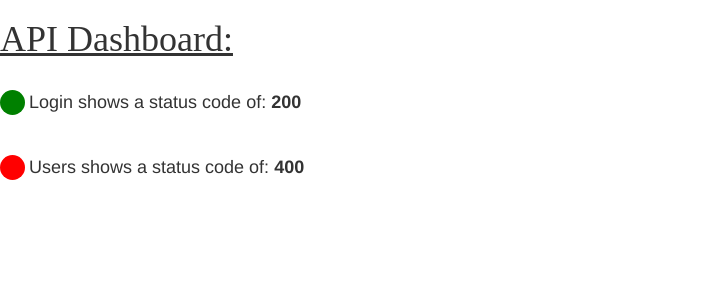
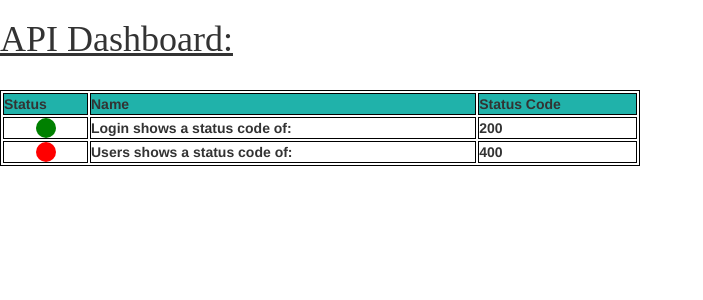
Before and after one commit to Ryan-Craven-QA/SplonkoReports, a Flask app: page / in a window 1280 px wide. Shown: the part 122-422 px from the top of the page, without its empty margins (0-703 px from the left). Run offline with Flask 2, Linux system fonts and the light colour scheme; the visitor is signed in with stand-in values (Sample User, id 1); data comes from the database, SQL or seed files in the repository; both versions use the stored data as it was after the commit; some libraries are stand-ins or nearby versions.

Commit message:
Updated more css to get a table that I liked - still using hardcoded data.

```diff
--- a/app/static/css/main.css
+++ b/app/static/css/main.css
@@ -1,17 +1,27 @@
-.dot200 {
-  height: 25px;
-  width: 25px;
-  background-color: green;
-  border-radius: 50%;
-  display: inline-block;
+.circle200{
+  background-color:green;
+  display:block;
+  height:20px;
+  width:20px;
+  border-radius:50%;
+  margin:auto;
+  color: green;
+  line-height:50px;
+  text-align:center
+
 }
 
-.dot400 {
-  height: 25px;
-  width: 25px;
-  background-color: red;
-  border-radius: 50%;
-  display: inline-block;
+.circle400{
+  background-color:red;
+  display:block;
+  height:20px;
+  width:20px;
+  border-radius:50%;
+  margin:auto;
+  color: red;
+  line-height:50px;
+  text-align:center
+
 }
 
 .apiBlock {
@@ -20,3 +30,13 @@
   top: -30px;
   right: -15px;
 }
+
+table, th, td {
+  border: 1px solid black;
+  font-weight: bold;
+}
+
+table {
+  border-collapse:separate;
+  border-spacing:2px;
+}
--- /dev/null
+++ b/app/static/js/main.js
@@ -0,0 +1,5 @@
+$(document).ready(function () {
+            $('#sidebarCollapse').on('click', function () {
+                $('#sidebar').toggleClass('active');
+            });
+        });
--- a/app/templates/index.html
+++ b/app/templates/index.html
@@ -4,15 +4,27 @@
     <link rel="stylesheet" href="{{ url_for('static', filename='css/main.css') }}">
 
     <h1 style="font-family: Ebrima; text-decoration: underline; padding-bottom: 20px;">  API Dashboard: </h1>
-    {% for api in apis %}
-    <div>
-        <span class="dot{{api.status.statusCode}}"></span>
-            <p class = apiBlock>
-                &ensp; {{ api.request.requestName }} shows a status code of:
-                    <b>
-                        {{ api.status.statusCode }}
-                    </b>
-            </p>
-    </div>
-    {% endfor %}
+
+    <table style="width:50%">
+        <tr>
+            <th style="background-color: lightseagreen">Status</th>
+            <th style="background-color: lightseagreen">Name</th>
+            <th style="background-color: lightseagreen">Status Code</th>
+        </tr>
+                    {% for api in apis %}
+
+        <tr">
+            <td>
+                    <span class="circle{{api.status.statusCode}}"></span>
+            </td>
+            <td>
+                {{ api.request.requestName }} shows a status code of:
+            </td>
+            <td>
+                {{ api.status.statusCode }}
+            </td>
+        </tr>
+            {% endfor %}
+    </table>
+
 {% endblock %}
```
Also changed, not shown: app.db.
